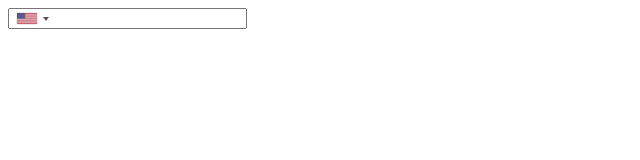
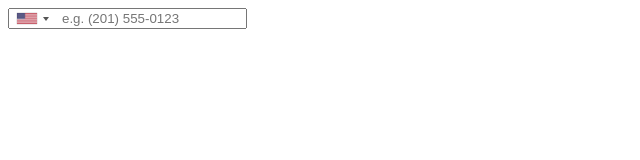
Before and after one commit to slabnevitch/phoneinput, a plain HTML site: page index.html in a window 1280 px wide. Shown: the full height of the page, 0-640 px from the left. Drawn offline with nearby package versions, Linux system fonts and the light colour scheme.

Commit message:
Update index.html

```diff
--- a/index.html
+++ b/index.html
@@ -9,6 +9,7 @@
 	<form action="#"><input type="tel" id="phone"></form>
 	<script src="https://cdnjs.cloudflare.com/ajax/libs/jquery/3.2.1/jquery.min.js"></script>
 	<script src="intl-tel-input-master/build/js/intlTelInput.min.js"></script>
+	<script src="intl-tel-input-master/build/js/utils.js"></script>
 	<script>
 		$("#phone").intlTelInput({
 			customPlaceholder: function(selectedCountryPlaceholder, selectedCountryData) {
```
